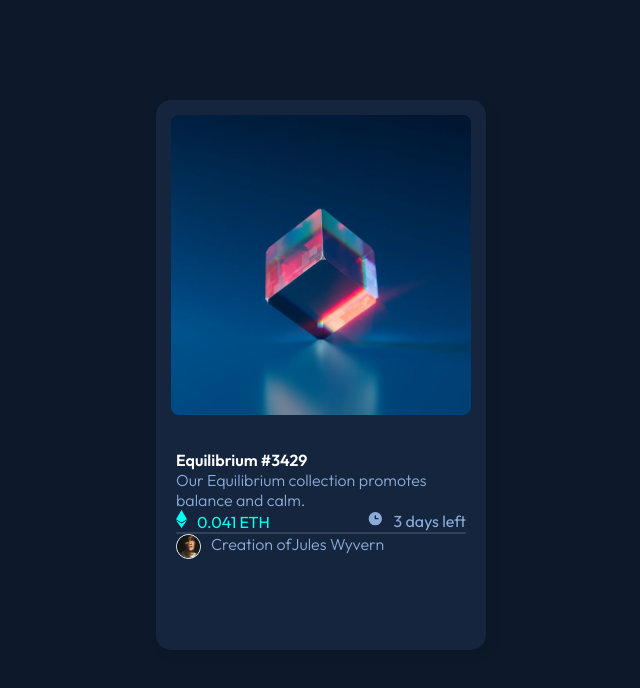
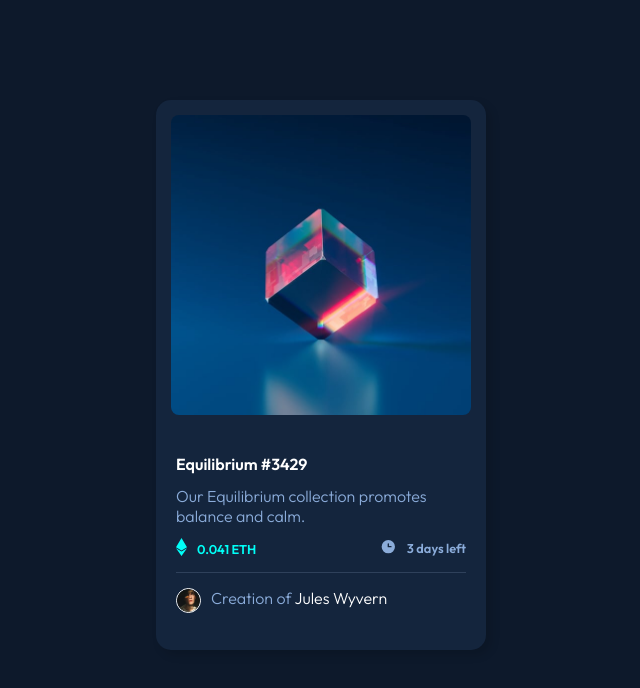
Before and after one commit to JeremyBzc/nft-card-Frontend_Mentor, a website: page index.html in a window 1280 px wide. Shown: the whole page, without its empty margins (319-959 px from the left). Drawn offline with Linux system fonts and the light colour scheme.

Commit message:
Sass adjust

```diff
--- a/index.html
+++ b/index.html
@@ -14,18 +14,18 @@
   <main>
     <div class="container">
       <div class="container__nft">
-        <img class=img-nft src="images/image-equilibrium.jpg" alt="nft-equilibrium">
+        <img class="container__nft--img" src="images/image-equilibrium.jpg" alt="nft-equilibrium">
       </div>
       <div class="container__text">
         <h1>Equilibrium #3429</h1>
         <p class="soft-blue">Our Equilibrium collection promotes balance and calm.</p>
-        <div class="container__info">
-          <span class="cyan"><img src="images/icon-ethereum.svg">0.041 ETH</span>
-          <span class="soft-blue"><img src="images/icon-clock.svg">3 days left</span>
+        <div class="info">
+          <span class="info__detail cyan"><img src="images/icon-ethereum.svg">0.041 ETH</span>
+          <span class="info__detail soft-blue"><img src="images/icon-clock.svg">3 days left</span>
         </div>
         <div class="author">
-          <img src="images/image-avatar.png">
-          <p class="soft-blue">Creation of<span>Jules Wyvern</span></p>
+          <img class="author__img" src="images/image-avatar.png" alt="image-author">
+          <p class="soft-blue">Creation of<span class="author__name"> Jules Wyvern</span></p>
         </div>
       </div>
     </div>
--- a/sass/style.scss
+++ b/sass/style.scss
@@ -10,11 +10,15 @@ $cyan: hsl(178, 100%, 50%);
 $main-bg: hsl(217, 54%, 11%);
 $card: hsl(216, 50%, 16%);
 $line-card: hsl(215, 32%, 27%);
+// Adjustement //
 
 @mixin Flex-center {
   display: flex;
   flex-direction: column;
   align-items: center;
+}
+@mixin Margin-bot {
+  margin-bottom: 12px;
 }
 
 //Typography
@@ -34,6 +38,10 @@ h1 {
 p {
   font-weight: 300;
 }
+h1,
+p {
+  @include Margin-bot();
+}
 main {
   @include Flex-center();
   justify-content: center;
@@ -51,43 +59,49 @@ main {
   box-shadow: 5px 5px 10px rgba(0, 0, 0, 0.14);
   .container__nft {
     padding: 15px;
-    display: flex;
-    align-content: space-between;
-    .img-nft {
+
+    &--img {
       width: 300px;
       height: 300px;
       border-radius: 8px;
     }
   }
   .container__text {
-    display: flex;
-    flex-direction: column;
     padding: 20px;
     .soft-blue {
       color: $softBlue;
     }
+    .cyan {
+      color: $cyan;
+    }
 
-    .container__info {
+    .info {
       display: flex;
       justify-content: space-between;
-      span img {
-        margin-right: 10px;
+      margin-bottom: 15px;
+      &__detail {
+        font-size: 0.8rem;
+        font-weight: 600;
       }
-      .cyan {
-        color: $cyan;
+      &__detail img {
+        margin: 0px 10px -2px 0px;
       }
     }
     .author {
       display: flex;
-      border-top: 2px solid $line-card;
+      border-top: 1px solid $line-card;
       height: 20px;
+      padding-top: 15px;
 
-      img {
+      &__img {
         height: 25px;
         border: 1px solid $white;
         border-radius: 100%;
         margin-right: 10px;
       }
+      &__name {
+        color: $white;
+      }
     }
   }
 }
```
Also changed, not shown: style.css.
